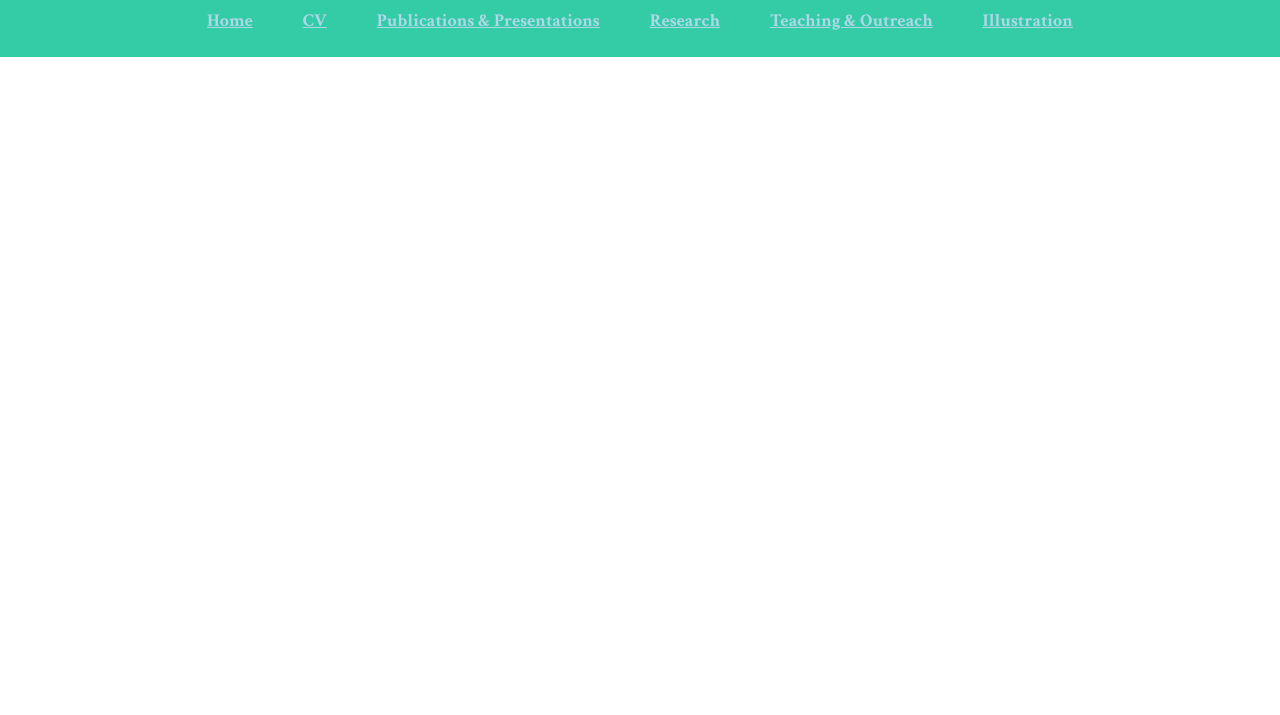
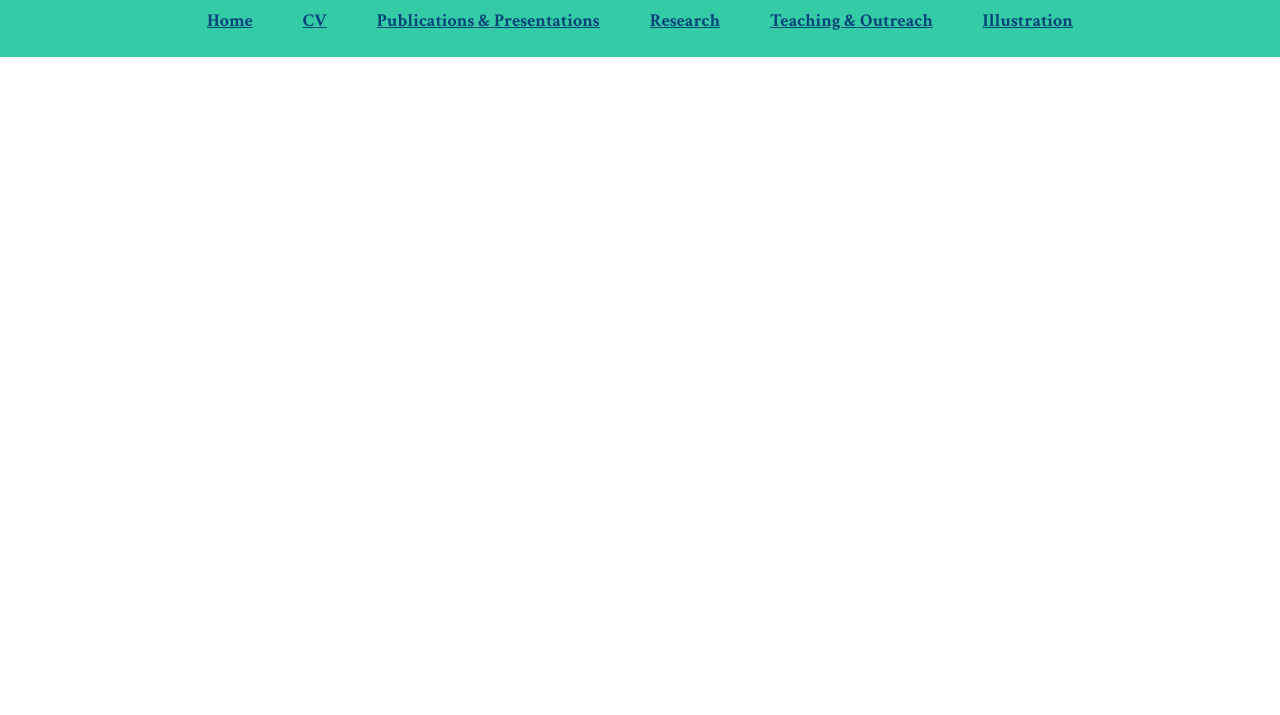
Before and after one commit to DolphinCoder/PersonalWebsite, a plain HTML site: page Research.html in a window 1280 px wide. Shown: the part 85-800 px from the top of the page. Drawn offline with Linux system fonts and the light colour scheme.

Commit message:
Update Research.html

```diff
--- a/Research.html
+++ b/Research.html
@@ -20,12 +20,12 @@
 
     <nav>
       <container>
-        <a style='color: lightblue; margin-left: 0px;' href="./index.html"><strong>Home</strong></a>
-        <a style='color: lightblue; margin-left: 0px;' href="./CV.html"><strong>CV</strong></a>
-        <a style='color: lightblue; margin-left: 0px;' href="./PublicationsPresentations.html"><strong>Publications & Presentations</strong></a>
-        <a style='color: lightblue; margin-left: 0px;' href="./Research.html"><strong>Research</strong></a>
-        <a style='color: lightblue; margin-left: 0px;' href="./TeachingOutreach.html"><strong>Teaching & Outreach</strong></a>
-        <a style='color: lightblue; margin-left: 0px;' href="./Illustration.html"><strong>Illustration</strong></a>
+        <a margin-left: 0px;' href="./index.html"><strong>Home</strong></a>
+        <a margin-left: 0px;' href="./CV.html"><strong>CV</strong></a>
+        <a margin-left: 0px;' href="./PublicationsPresentations.html"><strong>Publications & Presentations</strong></a>
+        <a margin-left: 0px;' href="./Research.html"><strong>Research</strong></a>
+        <a margin-left: 0px;' href="./TeachingOutreach.html"><strong>Teaching & Outreach</strong></a>
+        <a margin-left: 0px;' href="./Illustration.html"><strong>Illustration</strong></a>
       </container>
     </nav>
   </header>
```
